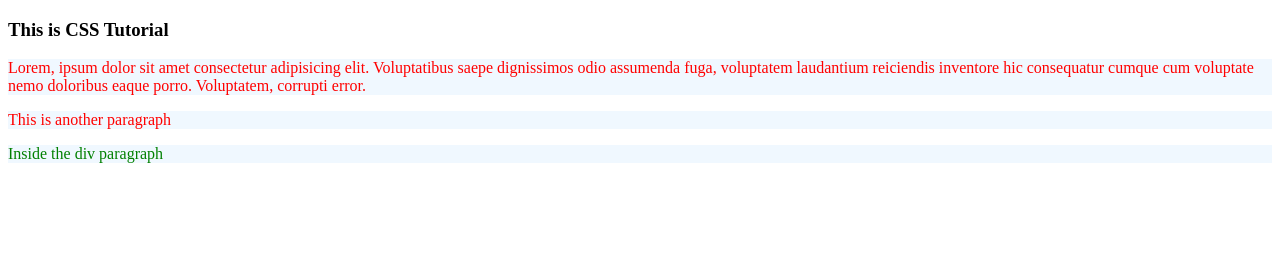
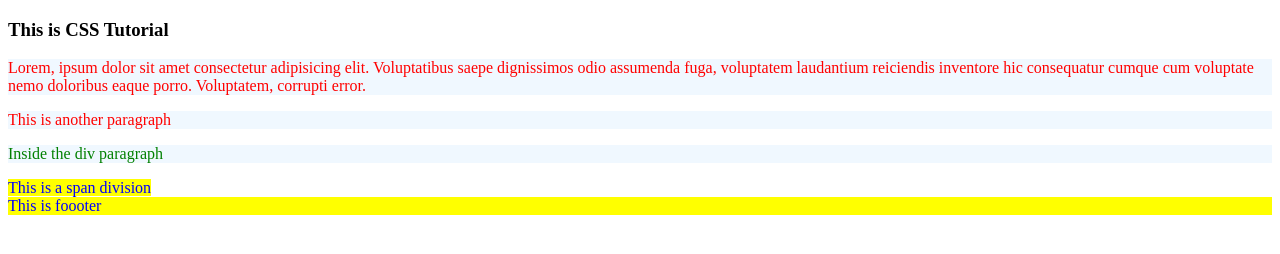
Before and after one commit to prajjwal-io/webdev, a plain HTML site: page css/l9.html in a window 1280 px wide. Drawn offline with Linux system fonts and the light colour scheme.

Commit message:
new tutorial

```diff
--- a/css/l9.html
+++ b/css/l9.html
@@ -5,12 +5,19 @@
     <meta name="viewport" content="width=device-width, initial-scale=1.0">
     <title>Document</title>
     <style>
+        /* element selector */
         p {
             color: red;
             background-color: aliceblue !important;
         }
+        /* class selector */
         #greenElement {
             color: green;
+            background-color: yellow;
+        }
+        /* grouping slector */
+        footer, span {
+            color: blue;
             background-color: yellow;
         }
 
@@ -23,5 +30,7 @@
    <div>
     <p id="greenElement">Inside the div paragraph</p>
    </div>
+   <span>This is a span division</span>
+   <footer>This is foooter</footer>
 </body>
 </html>
```
